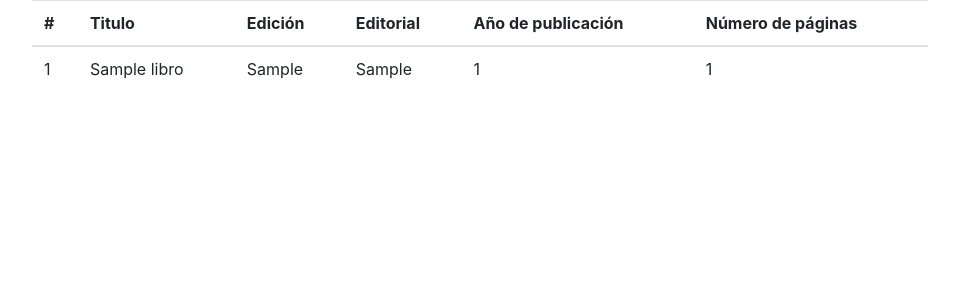
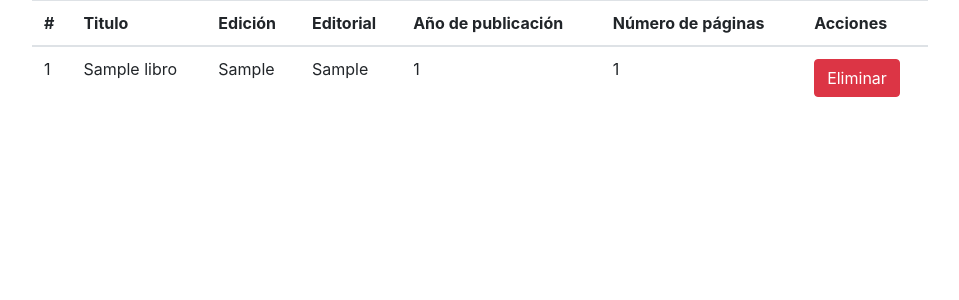
Before and after one commit to HectorM-OnW/HECTORM-PYTHON-C, a Django app: page /libros/inicio in a window 1280 px wide. Shown: the part 56-356 px from the top of the page, without its empty margins (160-1119 px from the left). Run offline with Django 4.2, Linux system fonts and the light colour scheme; tables that the repository leaves empty hold one stand-in row (values such as "Sample post"); some libraries are stand-ins or nearby versions.

Commit message:
Added the missing button "Eliminar".

```diff
--- a/Project 1/project1/templates/base.html
+++ b/Project 1/project1/templates/base.html
@@ -21,13 +21,14 @@
                     <!-- Lista de elementos del menú -->
                     <ul class="navbar-nav">
                         <li class="nav-item">
-                            <a class="nav-link" href="">Inicio</a>
+                            <a class="nav-link" href="{% url 'inicio' %}">Inicio</a>
                         </li>
                         <li class="nav-item">
-                            <a class="nav-link" href="">Formulario</a>
+                            <a class="nav-link" href="{% url 'formulario' %}">Formulario</a>
                         </li>
                     </ul>
                 </div>
+
 
 
             </nav>
--- a/Project 1/project1/templates/inicio.html
+++ b/Project 1/project1/templates/inicio.html
@@ -47,6 +47,9 @@
                         <th scope="col">
                             Número de páginas
                         </th>
+                        <th scope="col">
+                            Acciones
+                        </th>
                     </tr>
                 </thead>
                 <tbody>
@@ -69,6 +72,22 @@
                         </td>
                         <td>
                             {{ libro.pagina }}
+                        </td>
+                        <td>
+                            <form method="post" id="form-eliminar" class="'form-eliminar" action="{% url 'eliminar_libro' libro.pk %}">
+                                {% csrf_token %}
+                                <input type="hidden" name="libro_id" value="{{ libro.pk }}">
+                                <button type="button" class="btn btn-danger" id="btn-confirmar-eliminar">Eliminar</button>
+                                <div class="dropdown" id="dropdown-confirmacion" style="display: none;">
+                                    <button class="btn btn-primary dropdown-toggle" type="button" id="dropdownMenuButton" data-toggle="dropdown" aria-haspopup="true" aria-expanded="false">
+                                        Confirmar eliminación
+                                    </button>
+                                    <div class="dropdown-menu" aria-labelledby="dropdownMenuButton">
+                                        <button class="dropdown-item" type="submit">Sí, eliminar</button>
+                                        <button class="dropdown-item" type="button" id="btn-cancelar-eliminar">Cancelar</button>
+                                    </div>
+                                </div>
+                            </form>
                         </td>
                     </tr>
                     {% endfor %}
```
